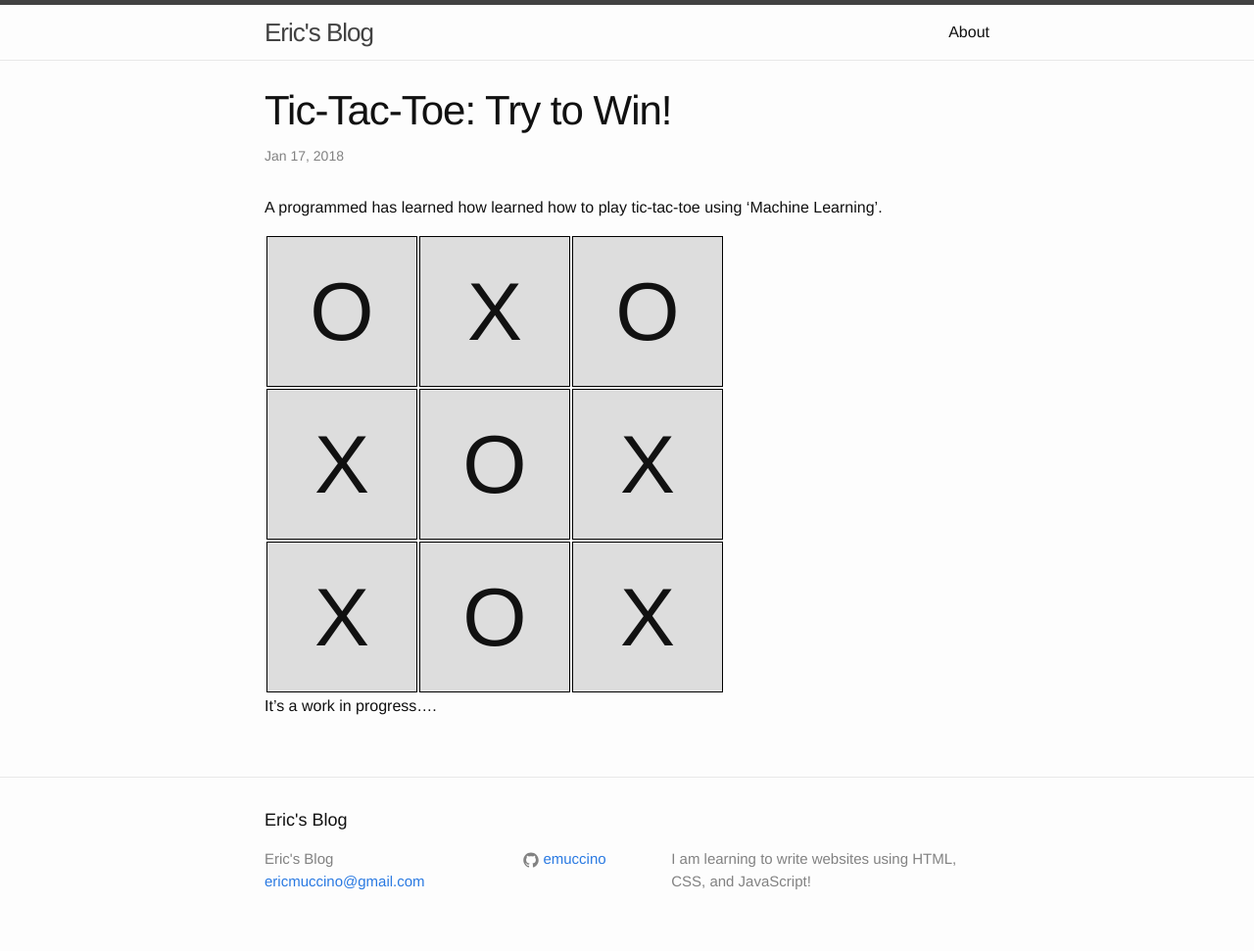
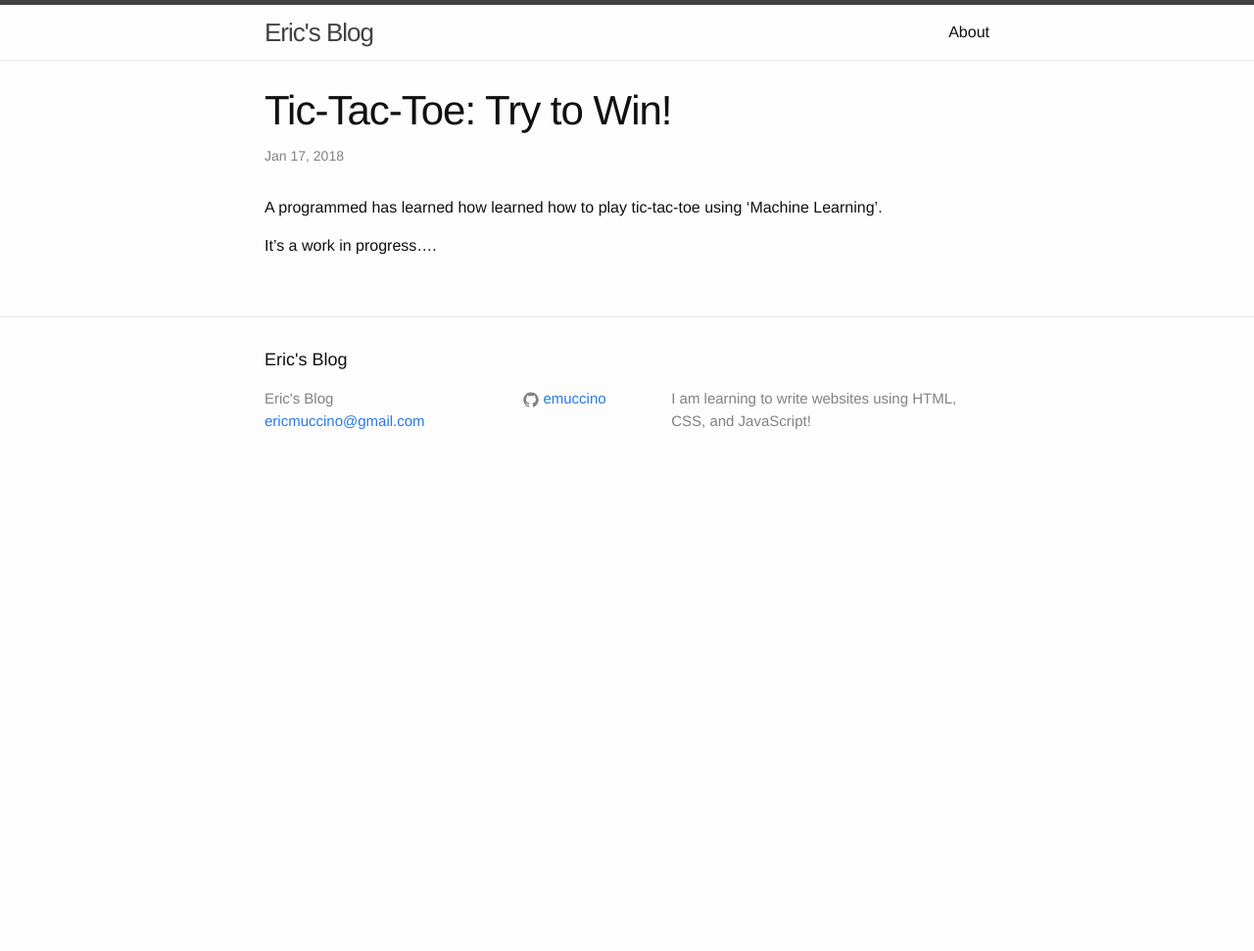
Before and after one commit to emuccino/emuccino.github.io, a Jekyll site: the page built from _posts/2018-01-17-tic-tac-toe.markdown, in a window 1280 px wide. Shown: the whole page at 98% size. Built offline with Jekyll 4.4.1, drawn with Linux system fonts in a browser that asks for light colours; after the commit the page ends 900 px from its top, so only the background shows below that.

Commit message:
Update post1.scss

```diff
--- a/_sass/post1.scss
+++ b/_sass/post1.scss
@@ -6,8 +6,10 @@
 	text-align: center;
 	font-size: 84px;
 	font-family: sans-serif;
+	display: none;
 }
 
 .post1 td:hover {
 	background-color: #f5f5f5;
+	display: all;
 }
```
